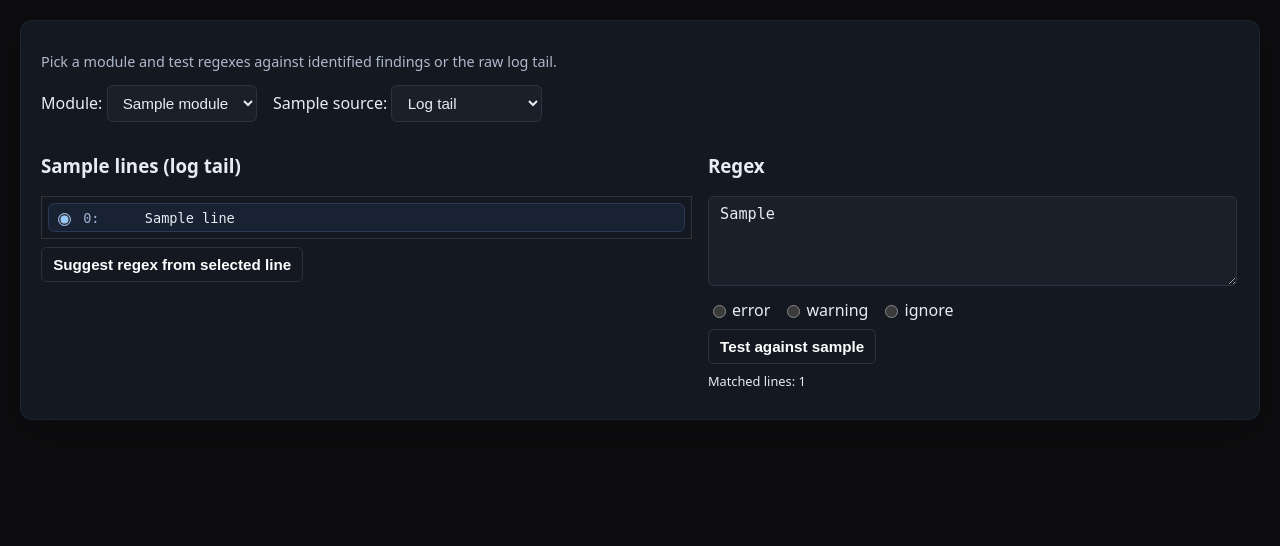
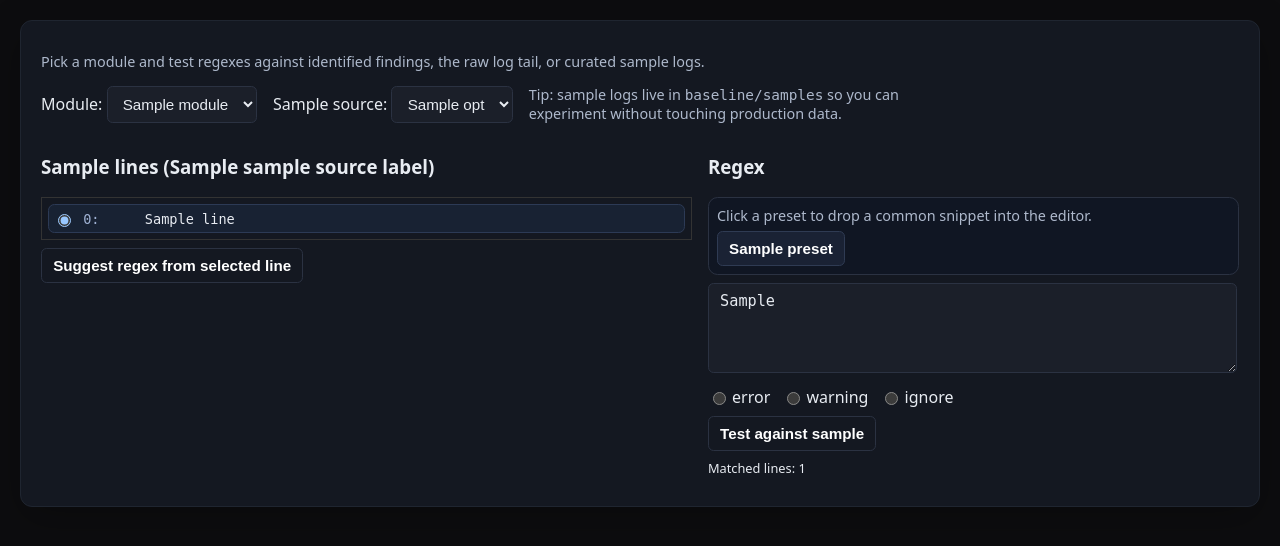
Before and after one commit to giovi321/log-triage, a FastAPI app: template logtriage/webui/templates/regex.html in a window 1280 px wide. Shown: the part 60-606 px from the top of the page. Run offline with FastAPI, Linux system fonts and the light colour scheme; the template is opened without the code that fills it: most values are stand-ins (such as "Sample title", 1, 10 or a date in 2020).

Commit message:
Add sample logs and regex lab presets

```diff
--- a/logtriage/webui/app.py
+++ b/logtriage/webui/app.py
@@ -1,6 +1,7 @@
 from __future__ import annotations
 
 import datetime
+import html
 import json
 import os
 import re
@@ -40,8 +41,10 @@ from .db import (
 app = FastAPI(title="log-triage Web UI")
 
 BASE_DIR = Path(__file__).resolve().parent
+ROOT_DIR = BASE_DIR.parent.parent
 ASSETS_DIR = BASE_DIR / "assets"
 ASSETS_DIR.mkdir(exist_ok=True)
+SAMPLE_LOG_DIR = ROOT_DIR / "baseline" / "samples"
 templates = Jinja2Templates(directory=str(BASE_DIR / "templates"))
 app.mount("/assets", StaticFiles(directory=str(ASSETS_DIR)), name="assets")
 
@@ -117,6 +120,83 @@ def _load_context_hints() -> Dict[str, str]:
     }
 
 
+def _load_regex_presets() -> List[Dict[str, str]]:
+    candidates = [
+        BASE_DIR / "regex_presets.json",
+        ASSETS_DIR / "regex_presets.json",
+    ]
+
+    for path in candidates:
+        try:
+            if not path.exists():
+                continue
+            data = json.loads(path.read_text(encoding="utf-8"))
+            if not isinstance(data, list):
+                continue
+
+            presets: List[Dict[str, str]] = []
+            for entry in data:
+                if not isinstance(entry, dict):
+                    continue
+                label = str(entry.get("label", "")).strip()
+                pattern = str(entry.get("pattern", "")).strip()
+                if not label or not pattern:
+                    continue
+                kind = str(entry.get("kind", "error")).lower()
+                if kind not in {"error", "warning", "ignore"}:
+                    kind = "error"
+                presets.append({"label": label, "pattern": pattern, "kind": kind})
+
+            if presets:
+                return presets
+        except Exception:
+            continue
+
+    return []
+
+
+def _available_sample_logs() -> List[Dict[str, Any]]:
+    if not SAMPLE_LOG_DIR.exists():
+        return []
+
+    entries: List[Dict[str, Any]] = []
+    for path in sorted(SAMPLE_LOG_DIR.iterdir()):
+        if not path.is_file():
+            continue
+        label = path.stem.replace("_", " ").title()
+        entries.append(
+            {"value": f"sample:{path.stem}", "label": label, "path": path}
+        )
+    return entries
+
+
+def _sample_source_options() -> List[Dict[str, str]]:
+    options: List[Dict[str, str]] = [
+        {"value": "tail", "label": "Log tail (live)"},
+        {"value": "errors", "label": "Identified errors"},
+    ]
+    for entry in _available_sample_logs():
+        options.append(
+            {
+                "value": entry.get("value"),
+                "label": f"Sample log: {entry.get('label', 'unknown')}",
+            }
+        )
+    return options
+
+
+def _normalize_sample_source(value: str) -> str:
+    allowed = {opt.get("value") for opt in _sample_source_options()}
+    return value if value in allowed else "tail"
+
+
+def _sample_source_label(value: str) -> str:
+    for opt in _sample_source_options():
+        if opt.get("value") == value:
+            return opt.get("label", value)
+    return "Log tail (live)"
+
+
 def _load_summary_prompt_template() -> Optional[str]:
     path = getattr(llm_defaults, "summary_prompt_path", None)
     if not path:
@@ -139,6 +219,7 @@ def _load_settings_and_config() -> tuple[WebUISettings, Dict[str, Any], Path]:
 settings, raw_config, CONFIG_PATH = _load_settings_and_config()
 llm_defaults: GlobalLLMConfig = build_llm_config(raw_config)
 context_hints = _load_context_hints()
+regex_presets = _load_regex_presets()
 app.add_middleware(SessionMiddleware, secret_key=settings.secret_key, session_cookie=settings.session_cookie_name)
 
 
@@ -305,6 +386,67 @@ def _render_severity_editor(
     )
 
 
+def _regex_context(
+    request: Request,
+    username: str,
+    modules: List[ModuleConfig],
+    module_obj,
+    *,
+    sample_lines: List[str],
+    regex_value: str,
+    regex_kind: str,
+    matches: List[int],
+    error: Optional[str],
+    message: Optional[str],
+    sample_source: str,
+):
+    normalized_source = _normalize_sample_source(sample_source)
+    return {
+        "request": request,
+        "username": username,
+        "modules": modules,
+        "current_module": module_obj,
+        "sample_lines": sample_lines,
+        "regex_value": regex_value,
+        "regex_kind": regex_kind,
+        "matches": matches,
+        "error": error,
+        "message": message,
+        "sample_source": normalized_source,
+        "sample_source_label": _sample_source_label(normalized_source),
+        "sample_options": _sample_source_options(),
+        "regex_presets": regex_presets,
+    }
+
+
+@app.get("/docs/regex-tour", name="regex_tour")
+async def regex_tour():
+    readme_path = ROOT_DIR / "README.md"
+    if not readme_path.exists():
+        return HTMLResponse("README.md not found", status_code=status.HTTP_404_NOT_FOUND)
+
+    try:
+        content = readme_path.read_text(encoding="utf-8")
+    except Exception as exc:
+        return HTMLResponse(
+            f"Failed to load README.md: {exc}",
+            status_code=status.HTTP_500_INTERNAL_SERVER_ERROR,
+        )
+
+    escaped = html.escape(content)
+    body = (
+        "<html><body style='font-family:system-ui, -apple-system, BlinkMacSystemFont, \"Segoe UI\", sans-serif;"
+        " background:#0d0d0f; color:#e8ecf2; padding:1.25rem;'>"
+        "<h2 style='margin-top:0;'>README.md</h2>"
+        "<pre style='white-space:pre-wrap; font-family:monospace; background:#0f1624;"
+        " padding:1rem; border-radius:0.65rem; border:1px solid #2b3242;'>"
+        f"{escaped}"
+        "</pre>"
+        "</body></html>"
+    )
+    return HTMLResponse(body)
+
+
 @app.middleware("http")
 async def ip_allowlist_middleware(request: Request, call_next):
     s = settings
@@ -676,24 +818,27 @@ async def regex_lab(
 
     sample_lines: List[str] = []
     sample_error: Optional[str] = None
+    safe_sample_source = _normalize_sample_source(sample_source)
     if module_obj is not None:
-        sample_lines, sample_error = _get_sample_lines_for_module(module_obj, sample_source, max_lines=200)
+        sample_lines, sample_error = _get_sample_lines_for_module(
+            module_obj, safe_sample_source, max_lines=200
+        )
 
     return templates.TemplateResponse(
         "regex.html",
-        {
-            "request": request,
-            "username": username,
-            "modules": modules,
-            "current_module": module_obj,
-            "sample_lines": sample_lines,
-            "regex_value": "",
-            "regex_kind": "error",
-            "matches": [],
-            "error": sample_error,
-            "message": None,
-            "sample_source": sample_source if sample_source in {"errors", "tail"} else "tail",
-        },
+        _regex_context(
+            request,
+            username,
+            modules,
+            module_obj,
+            sample_lines=sample_lines,
+            regex_value="",
+            regex_kind="error",
+            matches=[],
+            error=sample_error,
+            message=None,
+            sample_source=safe_sample_source,
+        ),
     )
 
 
@@ -813,6 +958,7 @@ async def ai_logs(
     modules = _build_modules_from_config()
     stats = get_module_stats(modules)
     ingestion_status = _derive_ingestion_status(modules) if modules else None
+    safe_sample_source = _normalize_sample_source(sample_source)
     module_obj = None
     if modules:
         if module:
@@ -821,7 +967,7 @@ async def ai_logs(
             module_obj = modules[0]
 
     sample_lines, sample_error = _get_sample_lines_for_module(
-        module_obj, sample_source, max_lines=400
+        module_obj, safe_sample_source, max_lines=400
     )
     log_state = _build_log_view_state(
         module_obj, tail_filter, issue_filter, sample_lines_override=sample_lines
@@ -871,7 +1017,7 @@ async def ai_logs(
             "seed_prompt": seed_prompt,
             "module_prompt_template": module_prompt_template,
             "summary_prompt_template": summary_prompt_template,
-            "sample_source": sample_source if sample_source in {"errors", "tail"} else "tail",
+            "sample_source": safe_sample_source,
             "stats": stats,
             "ingestion_status": ingestion_status,
         },
@@ -1723,11 +1869,21 @@ def _get_sample_lines_for_module(module_obj, sample_source: str, max_lines: int
     if module_obj is None:
         return [], None
 
-    source = sample_source if sample_source in {"errors", "tail"} else "tail"
+    source = _normalize_sample_source(sample_source)
     if source == "errors":
         if not db_status.get("connected"):
             return [], "Database not connected; cannot load identified errors."
         return _error_lines_from_findings(module_obj, max_lines=max_lines), None
+
+    if source.startswith("sample:"):
+        sample_logs = _available_sample_logs()
+        entry = next((item for item in sample_logs if item.get("value") == source), None)
+        if entry is None:
+            return [], "Sample log not found on disk."
+        lines = _tail_lines(entry["path"], max_lines=max_lines)
+        if not lines:
+            return [], "Sample log is empty or unreadable."
+        return lines, None
 
     return _tail_lines(Path(module_obj.path), max_lines=max_lines), None
 
@@ -1848,8 +2004,11 @@ async def regex_test(
     module_obj = next((m for m in modules if m.name == module), None)
     sample_lines: List[str] = []
     sample_error: Optional[str] = None
+    safe_sample_source = _normalize_sample_source(sample_source)
     if module_obj is not None:
-        sample_lines, sample_error = _get_sample_lines_for_module(module_obj, sample_source, max_lines=200)
+        sample_lines, sample_error = _get_sample_lines_for_module(
+            module_obj, safe_sample_source, max_lines=200
+        )
 
     error_msg = None
     matches: List[int] = []
@@ -1863,19 +2022,19 @@ async def regex_test(
 
     return templates.TemplateResponse(
         "regex.html",
-        {
-            "request": request,
-            "username": username,
-            "modules": modules,
-            "current_module": module_obj,
-            "sample_lines": sample_lines,
-            "regex_value": regex_value,
-            "regex_kind": regex_kind,
-            "matches": matches,
-            "error": error_msg or sample_error,
-            "message": None,
-            "sample_source": sample_source if sample_source in {"errors", "tail"} else "tail",
-        },
+        _regex_context(
+            request,
+            username,
+            modules,
+            module_obj,
+            sample_lines=sample_lines,
+            regex_value=regex_value,
+            regex_kind=regex_kind,
+            matches=matches,
+            error=error_msg or sample_error,
+            message=None,
+            sample_source=safe_sample_source,
+        ),
     )
 
 
@@ -1895,26 +2054,29 @@ async def regex_suggest(
     module_obj = next((m for m in modules if m.name == module), None)
     sample_lines: List[str] = []
     sample_error: Optional[str] = None
+    safe_sample_source = _normalize_sample_source(sample_source)
     if module_obj is not None:
-        sample_lines, sample_error = _get_sample_lines_for_module(module_obj, sample_source, max_lines=200)
+        sample_lines, sample_error = _get_sample_lines_for_module(
+            module_obj, safe_sample_source, max_lines=200
+        )
 
     suggestion = _suggest_regex_from_line(sample_line)
 
     return templates.TemplateResponse(
         "regex.html",
-        {
-            "request": request,
-            "username": username,
-            "modules": modules,
-            "current_module": module_obj,
-            "sample_lines": sample_lines,
-            "regex_value": suggestion,
-            "regex_kind": regex_kind,
-            "matches": [],
-            "error": sample_error,
-            "message": "Suggested regex generated from selected line.",
-            "sample_source": sample_source if sample_source in {"errors", "tail"} else "tail",
-        },
+        _regex_context(
+            request,
+            username,
+            modules,
+            module_obj,
+            sample_lines=sample_lines,
+            regex_value=suggestion,
+            regex_kind=regex_kind,
+            matches=[],
+            error=sample_error,
+            message="Suggested regex generated from selected line.",
+            sample_source=safe_sample_source,
+        ),
     )
 
 
@@ -1928,7 +2090,7 @@ async def regex_save(
 ):
     global raw_config, settings, llm_defaults
 
-    safe_sample_source = sample_source if sample_source in {"errors", "tail"} else "tail"
+    safe_sample_source = _normalize_sample_source(sample_source)
 
     username = get_current_user(request, settings)
     if not username:
@@ -1942,19 +2104,19 @@ async def regex_save(
     if not getattr(module_obj, "pipeline_name", None):
         return templates.TemplateResponse(
             "regex.html",
-            {
-                "request": request,
-                "username": username,
-                "modules": modules,
-                "current_module": module_obj,
-                "sample_lines": _tail_lines(Path(module_obj.path), max_lines=200),
-                "regex_value": regex_value,
-                "regex_kind": regex_kind,
-                "matches": [],
-                "error": "Module has no explicit pipeline; cannot save regex automatically.",
-                "message": None,
-                "sample_source": safe_sample_source,
-            },
+            _regex_context(
+                request,
+                username,
+                modules,
+                module_obj,
+                sample_lines=_tail_lines(Path(module_obj.path), max_lines=200),
+                regex_value=regex_value,
+                regex_kind=regex_kind,
+                matches=[],
+                error="Module has no explicit pipeline; cannot save regex automatically.",
+                message=None,
+                sample_source=safe_sample_source,
+            ),
         )
 
     try:
@@ -1962,19 +2124,19 @@ async def regex_save(
     except Exception as e:
         return templates.TemplateResponse(
             "regex.html",
-            {
-                "request": request,
-                "username": username,
-                "modules": modules,
-                "current_module": module_obj,
-                "sample_lines": _tail_lines(Path(module_obj.path), max_lines=200),
-                "regex_value": regex_value,
-                "regex_kind": regex_kind,
-                "matches": [],
-                "error": f"Failed to read config: {e}",
-                "message": None,
-                "sample_source": safe_sample_source,
-            },
+            _regex_context(
+                request,
+                username,
+                modules,
+                module_obj,
+                sample_lines=_tail_lines(Path(module_obj.path), max_lines=200),
+                regex_value=regex_value,
+                regex_kind=regex_kind,
+                matches=[],
+                error=f"Failed to read config: {e}",
+                message=None,
+                sample_source=safe_sample_source,
+            ),
         )
 
     pipelines = cfg_dict.get("pipelines", []) or []
@@ -1987,19 +2149,19 @@ async def regex_save(
     if pipeline_dict is None:
         return templates.TemplateResponse(
             "regex.html",
-            {
-                "request": request,
-                "username": username,
-                "modules": modules,
-                "current_module": module_obj,
-                "sample_lines": _tail_lines(Path(module_obj.path), max_lines=200),
-                "regex_value": regex_value,
-                "regex_kind": regex_kind,
-                "matches": [],
-                "error": f"Pipeline {module_obj.pipeline_name} not found in config.",
-                "message": None,
-                "sample_source": safe_sample_source,
-            },
+            _regex_context(
+                request,
+                username,
+                modules,
+                module_obj,
+                sample_lines=_tail_lines(Path(module_obj.path), max_lines=200),
+                regex_value=regex_value,
+                regex_kind=regex_kind,
+                matches=[],
+                error=f"Pipeline {module_obj.pipeline_name} not found in config.",
+                message=None,
+                sample_source=safe_sample_source,
+            ),
         )
 
     classifier = pipeline_dict.setdefault("classifier", {})
@@ -2028,19 +2190,19 @@ async def regex_save(
     except Exception as e:
         return templates.TemplateResponse(
             "regex.html",
-            {
-                "request": request,
-                "username": username,
-                "modules": modules,
-                "current_module": module_obj,
-                "sample_lines": _tail_lines(Path(module_obj.path), max_lines=200),
-                "regex_value": regex_value,
-                "regex_kind": regex_kind,
-                "matches": [],
-                "error": f"Failed to write config: {e}",
-                "message": None,
-                "sample_source": safe_sample_source,
-            },
+            _regex_context(
+                request,
+                username,
+                modules,
+                module_obj,
+                sample_lines=_tail_lines(Path(module_obj.path), max_lines=200),
+                regex_value=regex_value,
+                regex_kind=regex_kind,
+                matches=[],
+                error=f"Failed to write config: {e}",
+                message=None,
+                sample_source=safe_sample_source,
+            ),
         )
 
     from .config import parse_webui_settings  # avoid cycle
@@ -2053,17 +2215,17 @@ async def regex_save(
 
     return templates.TemplateResponse(
         "regex.html",
-        {
-            "request": request,
-            "username": username,
-            "modules": modules,
-            "current_module": module_obj,
-            "sample_lines": sample_lines,
-            "regex_value": regex_value,
-            "regex_kind": regex_kind,
-            "matches": [],
-            "error": None,
-            "message": f"Regex added to classifier.{key} for pipeline {module_obj.pipeline_name}.",
-            "sample_source": safe_sample_source,
-        },
-    )
+        _regex_context(
+            request,
+            username,
+            modules,
+            module_obj,
+            sample_lines=sample_lines,
+            regex_value=regex_value,
+            regex_kind=regex_kind,
+            matches=[],
+            error=None,
+            message=f"Regex added to classifier.{key} for pipeline {module_obj.pipeline_name}.",
+            sample_source=safe_sample_source,
+        ),
+    )
--- a/logtriage/webui/templates/base.html
+++ b/logtriage/webui/templates/base.html
@@ -212,12 +212,14 @@
         {% set edit_config_url = request.app.url_path_for('edit_config') %}
         {% set severity_files_url = request.app.url_path_for('severity_files') %}
         {% set regex_lab_url = request.app.url_path_for('regex_lab') %}
+        {% set regex_tour_url = request.app.url_path_for('regex_tour') %}
         {% set account_url = request.app.url_path_for('account') %}
         <a href="{{ dashboard_url }}" class="{% if current_path == dashboard_url %}active{% endif %}">Dashboard</a>
         <a href="{{ ai_logs_url }}" class="{% if current_path.startswith(ai_logs_url) %}active{% endif %}">AI logs explorer</a>
         <a href="{{ edit_config_url }}" class="{% if current_path.startswith(edit_config_url) %}active{% endif %}">Config editor</a>
         <a href="{{ severity_files_url }}" class="{% if current_path.startswith(severity_files_url) %}active{% endif %}">Baseline editor</a>
         <a href="{{ regex_lab_url }}" class="{% if current_path.startswith(regex_lab_url) %}active{% endif %}">Regex Lab</a>
+        <a href="{{ regex_tour_url }}" class="pill" target="_blank">Regex lab tour</a>
         <a href="{{ account_url }}" class="{% if current_path.startswith(account_url) %}active{% endif %}">Password</a>
         <a href="{{ url_for('logout') }}">Logout</a>
       {% else %}
--- a/logtriage/webui/templates/regex.html
+++ b/logtriage/webui/templates/regex.html
@@ -8,9 +8,13 @@
   .regex-kind label { display:inline-flex; align-items:center; gap:0.2rem; }
   .regex-lines { display:flex; flex-direction:column; gap:0.15rem; }
   .match-line { background:#332107; padding:0.05rem 0.15rem; border-radius:0.25rem; }
+  .preset-shell { border:1px solid #2b3242; border-radius:0.6rem; padding:0.5rem; background:#101623; margin-bottom:0.5rem; }
+  .preset-grid { display:flex; flex-wrap:wrap; gap:0.4rem; }
+  .preset-grid button { background:#1a2234; border:1px solid #2f3b53; box-shadow:none; }
+  .preset-grid button:hover { background:#22314c; }
 </style>
 <div class="card">
-  <p class="helper-text">Pick a module and test regexes against identified findings or the raw log tail.</p>
+  <p class="helper-text">Pick a module and test regexes against identified findings, the raw log tail, or curated sample logs.</p>
   <form method="get" action="{{ url_for('regex_lab') }}" style="margin-bottom:0.75rem; display:flex; gap:1rem; align-items:flex-end; flex-wrap:wrap;">
     <label style="display:block;">Module:
       <select name="module" onchange="this.form.submit()">
@@ -23,10 +27,12 @@
     </label>
     <label style="display:block;">Sample source:
       <select name="sample_source" onchange="this.form.submit()">
-        <option value="tail" {% if sample_source != 'errors' %}selected{% endif %}>Log tail</option>
-        <option value="errors" {% if sample_source == 'errors' %}selected{% endif %}>Identified errors</option>
+        {% for opt in sample_options %}
+        <option value="{{ opt.value }}" {% if sample_source == opt.value %}selected{% endif %}>{{ opt.label }}</option>
+        {% endfor %}
       </select>
     </label>
+    <div class="helper-text" style="max-width:420px;">Tip: sample logs live in <code>baseline/samples</code> so you can experiment without touching production data.</div>
   </form>
 
   {% if error %}
@@ -39,7 +45,7 @@
   {% if current_module %}
     <div style="display:flex; gap:1rem; align-items:flex-start; flex-wrap:wrap;">
       <div style="flex:1 1 50%; min-width:260px;">
-        <h3>Sample lines ({{ 'identified findings' if sample_source == 'errors' else 'log tail' }})</h3>
+        <h3>Sample lines ({{ sample_source_label }})</h3>
         {% if sample_lines %}
           <form method="post" action="{{ url_for('regex_suggest') }}">
             <input type="hidden" name="module" value="{{ current_module.name }}">
@@ -70,6 +76,16 @@
         <form method="post" action="{{ url_for('regex_test') }}">
           <input type="hidden" name="module" value="{{ current_module.name }}">
           <input type="hidden" name="sample_source" value="{{ sample_source }}">
+          {% if regex_presets %}
+          <div class="preset-shell">
+            <div class="helper-text" style="margin-bottom:0.35rem;">Click a preset to drop a common snippet into the editor.</div>
+            <div class="preset-grid">
+              {% for preset in regex_presets %}
+              <button type="button" class="secondary preset-btn" data-pattern="{{ preset.pattern | e }}" data-kind="{{ preset.kind }}">{{ preset.label }}</button>
+              {% endfor %}
+            </div>
+          </div>
+          {% endif %}
           <div style="margin-bottom:0.5rem;">
             <textarea name="regex_value" rows="4" style="width:95%; font-family:monospace;">{{ regex_value }}</textarea>
           </div>
@@ -105,5 +121,23 @@
   });
 
   highlightSelectedLine();
+
+  document.querySelectorAll('.preset-btn').forEach(btn => {
+    btn.addEventListener('click', () => {
+      const pattern = btn.dataset.pattern || '';
+      const kind = btn.dataset.kind || '';
+      const textarea = document.querySelector('textarea[name="regex_value"]');
+      if (textarea) {
+        textarea.value = textarea.value.trim() ? `${textarea.value}\n${pattern}` : pattern;
+        textarea.focus();
+      }
+      if (kind) {
+        const radio = document.querySelector(`input[name="regex_kind"][value="${kind}"]`);
+        if (radio) {
+          radio.checked = true;
+        }
+      }
+    });
+  });
 </script>
 {% endblock %}
```
Also changed, not shown: logtriage/webui/regex_presets.json (added, +32 -0 lines), README.md, logtriage/webui/assets/regex-lab-presets.svg (added), logtriage/webui/assets/regex-lab-sources.svg (added), 3 other files.
